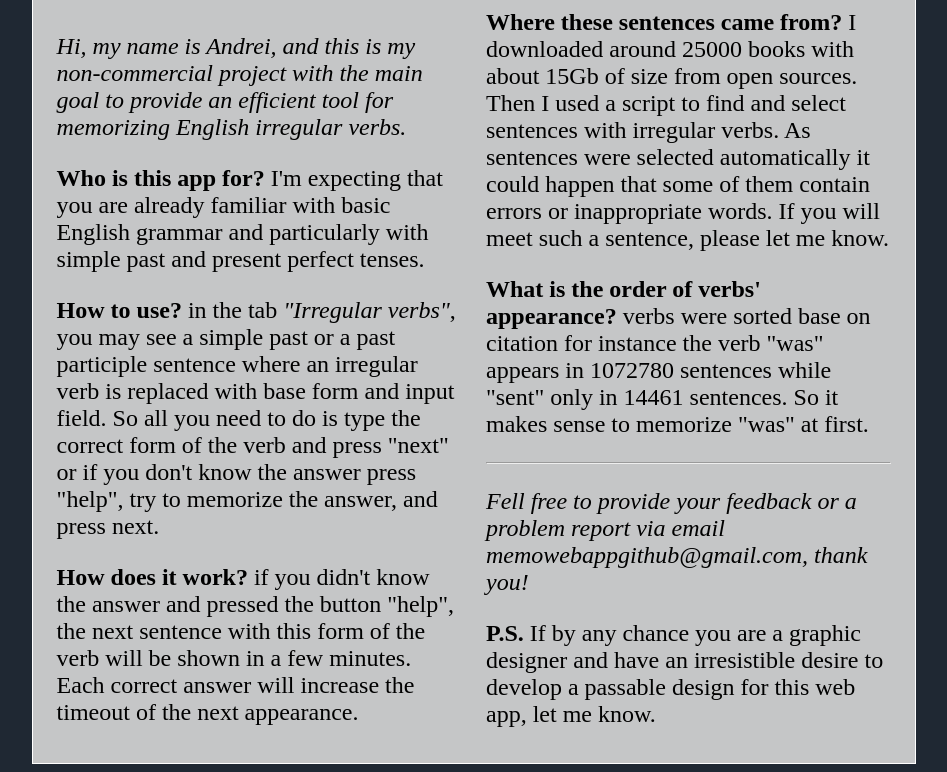
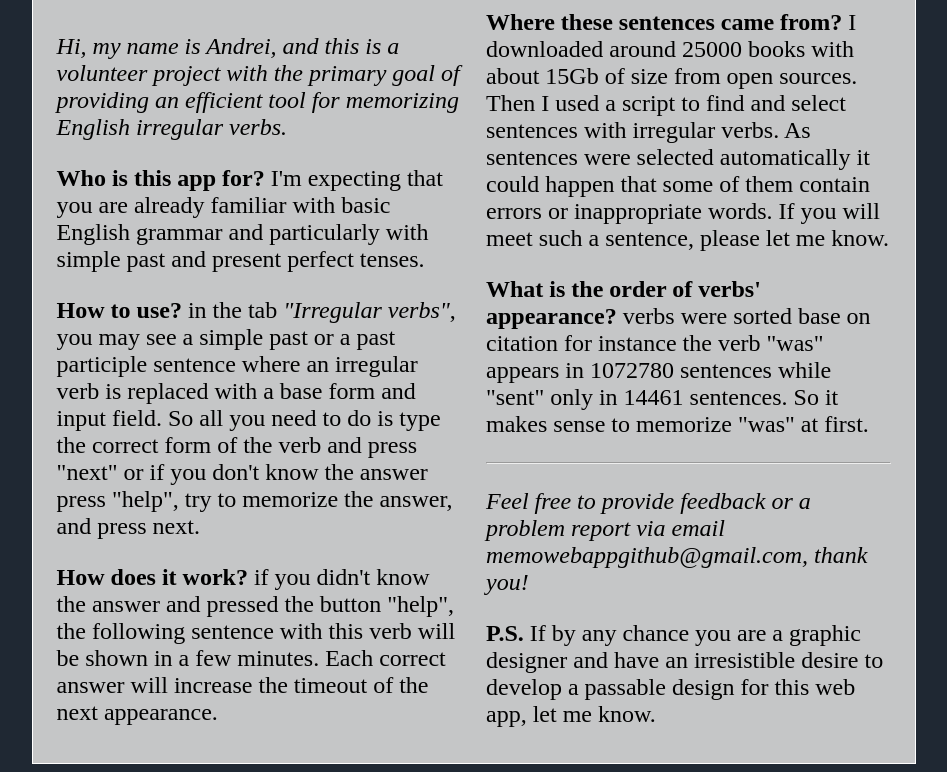
Before and after one commit to memowebapp/memowebapp.github.io, a plain HTML site: page index.html in a window 1280 px wide. Shown: the part 170-942 px from the top of the page, without its empty margins (166-1113 px from the left). Drawn offline with Linux system fonts and the light colour scheme.

```diff
--- a/index.html
+++ b/index.html
@@ -1,7 +1,7 @@
 <!DOCTYPE html>
 <html>
 <head>
-  <title>Lern English irregular verbs</title>
+  <title>Lern English irregular verbs online free</title>
   <meta name="description" content="MemoWebApp is a free online tool for memorizing English irregular verbs.">
   <meta name="keywords" content="English, irregular verbs, language, training, learning, memorizing, exercise, testing, online, tool, web app">
   <link rel="stylesheet" href="memo.css">
@@ -49,14 +49,14 @@
                     </div>
 
                     <div id="about" align="left" class="about-div">
-                        <p><i>Hi, my name is Andrei, and this is my non-commercial project with the main goal to provide an efficient tool for memorizing English irregular verbs. </i></p>
+                        <p><i>Hi, my name is Andrei, and this is a volunteer project with the primary goal of providing an efficient tool for memorizing English irregular verbs. </i></p>
                         <p><b>Who is this app for?</b> I'm expecting that you are already familiar with basic English grammar and particularly with simple past and present perfect tenses. </p>
-                        <p><b>How to use?</b> in the tab <i>"Irregular verbs"</i>, you may see a simple past or a past participle sentence where an irregular verb is replaced with base form and input field. So all you need to do is type the correct form of the verb and press "next" or if you don't know the answer press "help", try to memorize the answer, and press next.</p>
-                        <p><b>How does it work?</b> if you didn't know the answer and pressed the button "help", the next sentence with this form of the verb will be shown in a few minutes. Each correct answer will increase the timeout of the next appearance.</p>
+                        <p><b>How to use?</b> in the tab <i>"Irregular verbs"</i>, you may see a simple past or a past participle sentence where an irregular verb is replaced with a base form and input field. So all you need to do is type the correct form of the verb and press "next" or if you don't know the answer press "help", try to memorize the answer, and press next.</p>
+                        <p><b>How does it work?</b> if you didn't know the answer and pressed the button "help", the following sentence with this verb will be shown in a few minutes. Each correct answer will increase the timeout of the next appearance.</p>
                         <p><b>Where these sentences came from?</b> I downloaded around 25000 books with about 15Gb of size from open sources. Then I used a script to find and select sentences with irregular verbs. As sentences were selected automatically it could happen that some of them contain errors or inappropriate words. If you will meet such a sentence, please let me know.</p>
                         <p><b>What is the order of verbs' appearance?</b> verbs were sorted base on citation for instance the verb "was" appears in 1072780 sentences while "sent" only in 14461 sentences. So it makes sense to memorize "was" at first.</p>
                         <hr>
-                        <p><i>Fell free to provide your feedback or a problem report via email memowebappgithub@gmail.com, thank you!</i></p>
+                        <p><i>Feel free to provide feedback or a problem report via email memowebappgithub@gmail.com, thank you!</i></p>
                         <p> <b>P.S.</b> If by any chance you are a graphic designer and have an irresistible desire to develop a passable design for this web app, let me know.</p>
                     </div>
                 </td>
```
Also changed, not shown: robots.txt (added).
